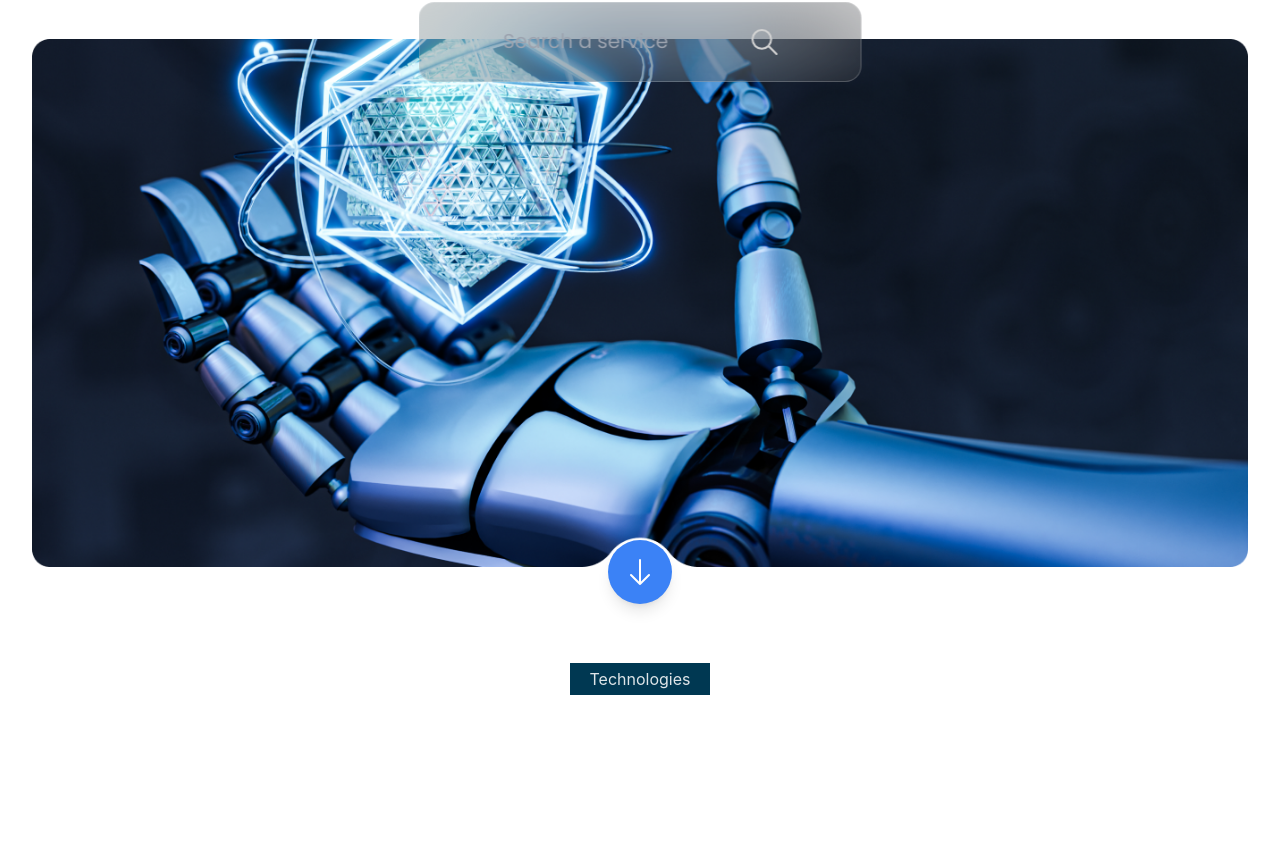
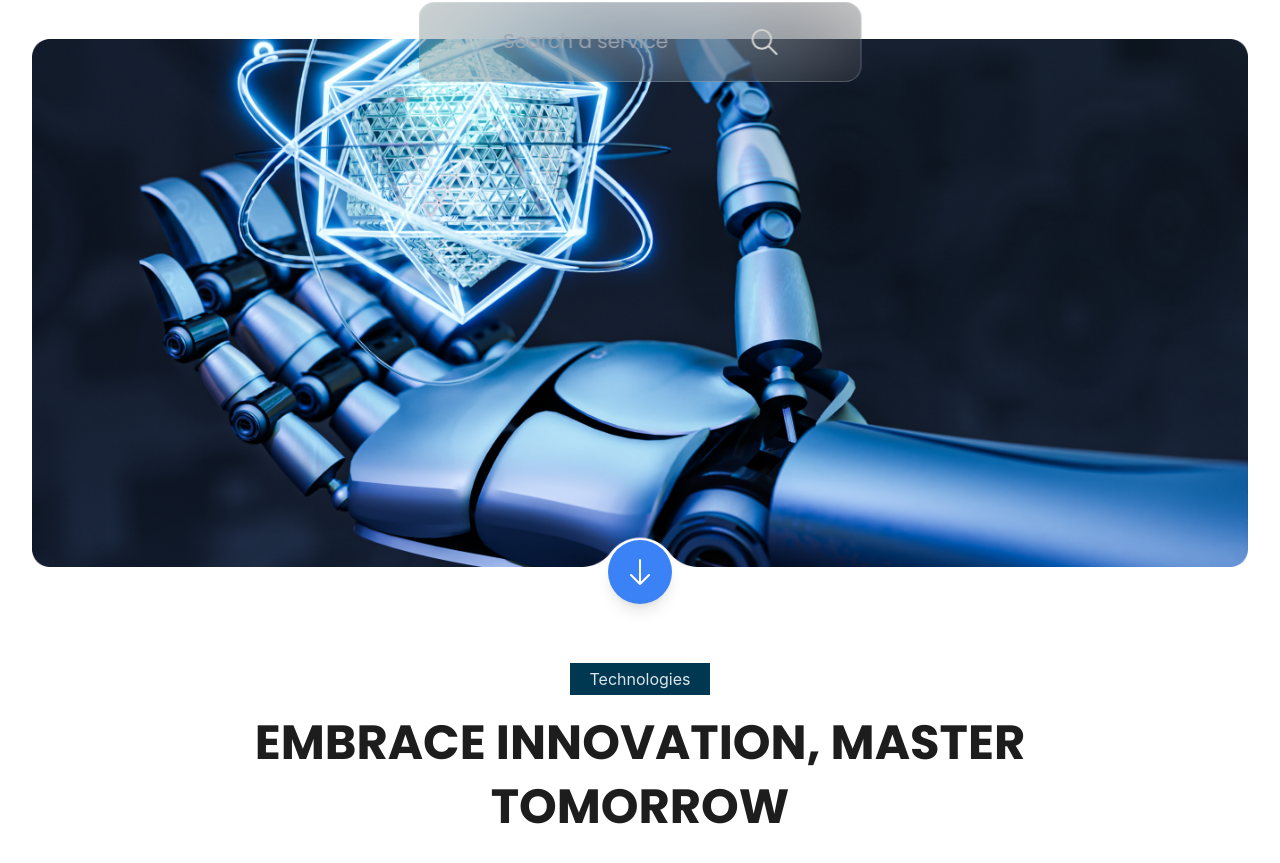
Before and after one commit to saadsrabon/dashurcorporate, a React (Vite) app: page / in a window 1280 px wide. Shown: the part 429-1292 px from the top of the page. Before the commit the page ends 1244 px from the top, so only its background shows below. Built offline with nearby package versions, Linux system fonts and the light colour scheme.

Commit message:
Title added Through component

```diff
--- /dev/null
+++ b/src/components/basicParagraph.jsx
@@ -0,0 +1,14 @@
+/* eslint-disable react/prop-types */
+
+
+const BasicParagraph = ({content}) => {
+  return (
+    <div>
+        <p className='text-[#7D7D7D] text-base leading-6 dark:text-[#D2D2D2]'>
+      {content}
+        </p>
+        </div>
+  )
+}
+
+export default BasicParagraph
--- a/src/components/basicTitle.jsx
+++ b/src/components/basicTitle.jsx
@@ -1,9 +1,13 @@
-import React from 'react'
+/* eslint-disable react/prop-types */
+/* eslint-disable no-unused-vars */
 
-const basicTitle = () => {
+
+const BasicTitle = ({title}) => {
   return (
-    <div>basicTitle</div>
+    <div className="flex justify-center items-center w-3/4">
+        <h2 className="text-light-text text-center py-4 text-5xl uppercase font-poppins font-bold leading-[64px] dark:text-dark-text">{title}</h2>
+    </div>
   )
 }
 
-export default basicTitle
+export default BasicTitle
--- a/src/pages/Home.jsx
+++ b/src/pages/Home.jsx
@@ -1,5 +1,6 @@
 
 import banner from '../assets/hero.png'
+import BasicTitle from '../components/basicTitle'
 import Chips from '../components/chips'
 import SearchBar from '../components/searchBar'
 const Home = () => {
@@ -33,6 +34,7 @@ const Home = () => {
     {/* title-part */}
     <div className='flex flex-col items-center'>
       <Chips title="Technologies"/>
+      <BasicTitle title="Embrace Innovation, Master Tomorrow" />
 
     </div>
 </div>
```
